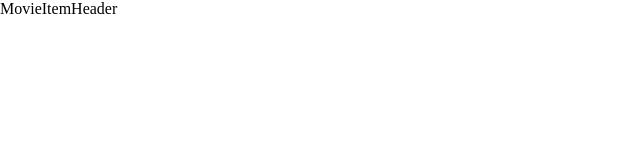
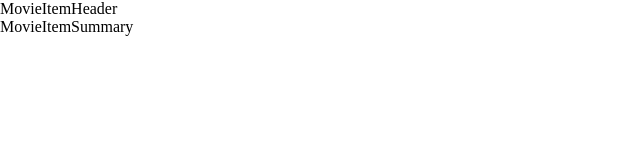
Before and after one commit to mackey7/movieWorld, a React (Create React App) app in the folder movie-world/: page /movie/8 in a window 1280 px wide. Shown: the top 160 px of the page, without its empty margins (0-640 px from the left). Built offline with nearby package versions, Linux system fonts and the light colour scheme.

Commit message:
create MovieItemSummary file

```diff
--- a/movie-world/src/Pages/MovieItem/MovieItem.js
+++ b/movie-world/src/Pages/MovieItem/MovieItem.js
@@ -1,9 +1,11 @@
 import React from 'react'
 import { MovieItemHeader } from '../../components/MovieItemHeader/MovieItemHeader'
+import { MovieItemSummary } from '../../components/MovieItemSummary/MovieItemSummary'
 export const MovieItem = () => {
     return (
         <div>
             <MovieItemHeader />
+            <MovieItemSummary />
         </div>
     )
 }
--- /dev/null
+++ b/movie-world/src/components/MovieItemSummary/MovieItemSummary.js
@@ -0,0 +1,9 @@
+import React from 'react'
+
+export const MovieItemSummary = () => {
+    return (
+        <div>
+            MovieItemSummary
+    </div>
+    )
+}
```
